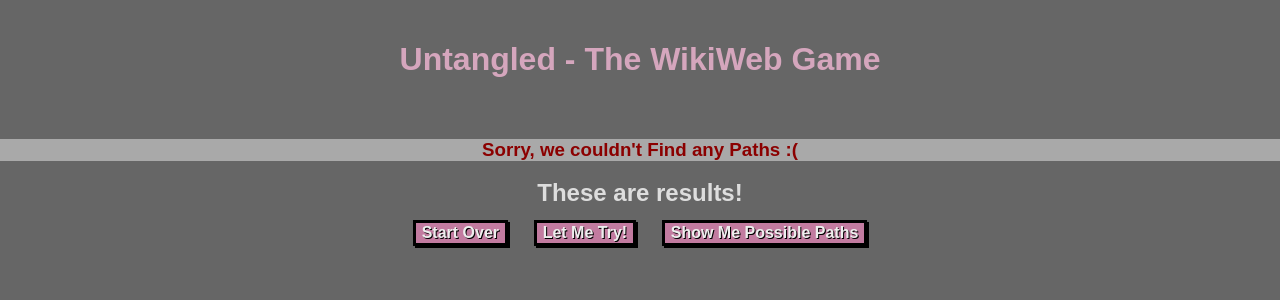
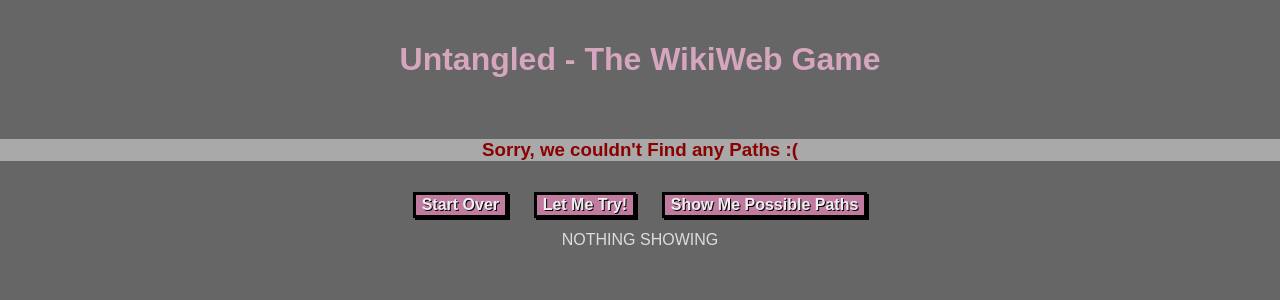
Before and after one commit to karinnainiguez/untangled, a React (Create React App) app: page / in a window 1280 px wide. Both pictures are taken after typing "Sample", "Sample" into the empty fields and a click on the input "FIND MY PATH!". Shown: the top 300 px of the page. Built offline with nearby package versions, Linux system fonts and the light colour scheme; no server answers.

Commit message:
toggle main results body based on state

```diff
--- a/src/Components/Results.js
+++ b/src/Components/Results.js
@@ -5,6 +5,14 @@ import axios from 'axios';
 import './Results.css';
 
 class Results extends Component {
+
+	constructor(){
+		super();
+
+		this.state = {
+			show: ""
+		}
+	}
 
 	static propTypes = {
 		startPage: PropTypes.string,
@@ -33,15 +41,37 @@ class Results extends Component {
 
 	}
 
+	showTry = () => {
+		this.setState({ show: "try" })
+	}
+
+	showPaths = () => {
+		this.setState({ show: "paths" })
+	}
+
 
 	render(){
+		let show;
+		switch(this.state.show) {
+			case "try":
+			show = "THIS IS THE TRYING PAGE"
+			break;
+			case "paths":
+			show = "THIS IS THE PATH PAGE"
+			break;
+			default:
+			show = "NOTHING SHOWING"
+		}
+
 		return (
-			<div>
-				<h2 className={this.props.className}> These are results!</h2>
-				<button className="button" onClick={this.props.showSearchCallback}>Start Over</button>
-				<button className="button">Let Me Try!</button>
-				<button className="button">Show Me Possible Paths</button>
-
+			<div className="results">
+				<div className="summary"></div>
+				<div className="nav">
+					<button className="button" onClick={this.props.showSearchCallback}>Start Over</button>
+					<button className="button" onClick={this.showTry}>Let Me Try!</button>
+					<button className="button" onClick={this.showPaths}>Show Me Possible Paths</button>
+				</div>
+				<div className="main">{show}</div>
 			</div>
 		);
 	}
```
